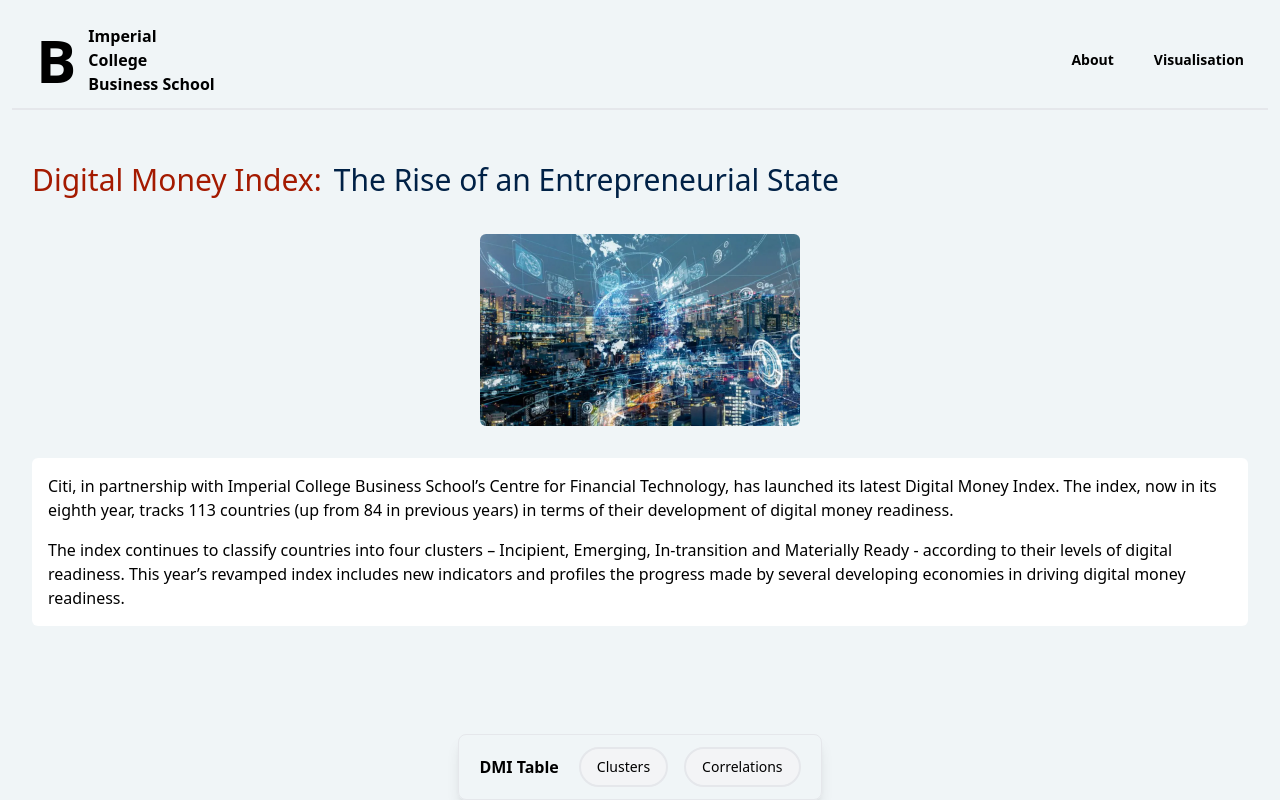
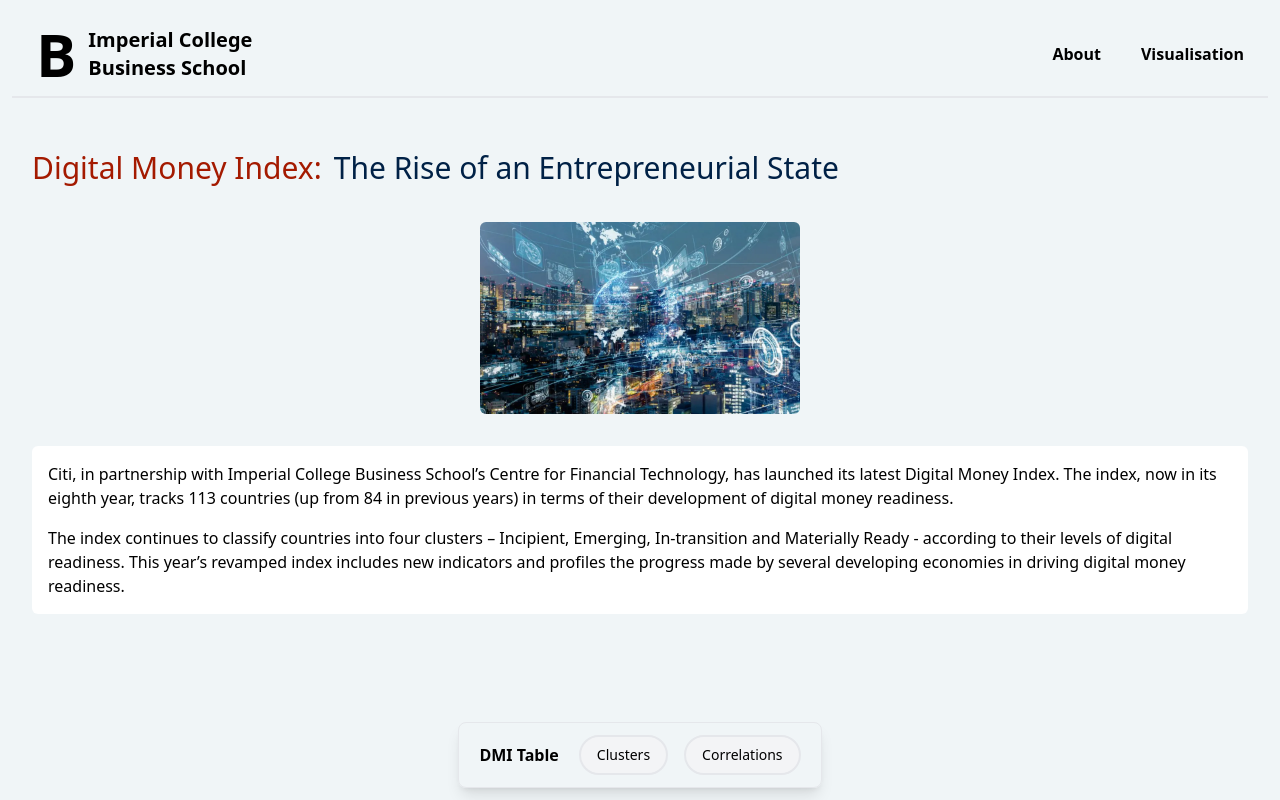
Before and after one commit to Ryan9771/dmi, a React (Vite) app: page /#/ in a window 1280 px wide. Shown: the top 800 px of the page. Built offline with nearby package versions, Linux system fonts and the light colour scheme; no server answers.

Commit message:
Updated navbar logo size

```diff
--- a/src/components/navbar/Navbar.tsx
+++ b/src/components/navbar/Navbar.tsx
@@ -32,12 +32,21 @@
     "sm:py-2",
     "md:px-6",
     "md:py-3",
+    "trans",
   ],
-  logoIcon: ["font-semibold", "text-5xl", "md:text-6xl"],
-  logoCtn: ["flex", "items-center", "gap-3", "cursor-pointer"],
-  logoText: ["w-32", "font-semibold", "text-sm", "md:text-base"],
+  logoIcon: ["font-semibold", "text-5xl", "md:text-6xl", "trans"],
+  logoCtn: ["flex", "items-center", "gap-3", "cursor-pointer", "trans"],
+  logoText: [
+    "w-32",
+    "font-semibold",
+    "text-sm",
+    "sm:text-base",
+    "md:text-xl",
+    "md:w-52",
+    "trans",
+  ],
   subNavbar: ["flex", "items-center", "gap-4", "md:gap-10"],
-  subNavbarItem: ["font-semibold", "text-xs", "cursor-pointer", "sm:text-sm"],
+  subNavbarItem: ["font-semibold", "text-xs", "cursor-pointer", "sm:text-base"],
 };
 
 export default Navbar;
```
